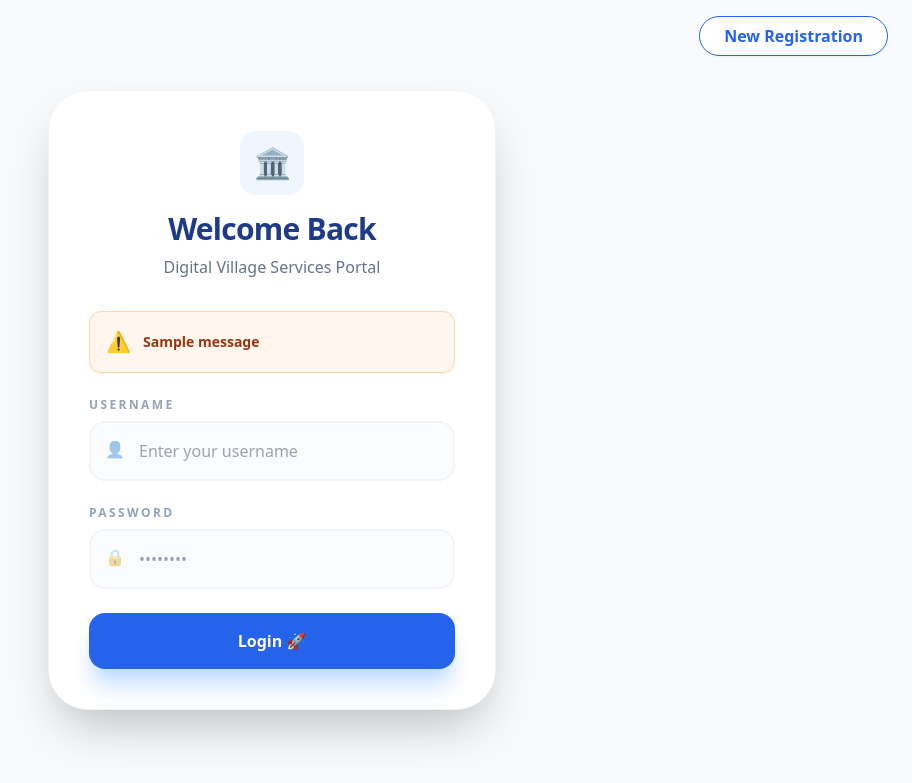
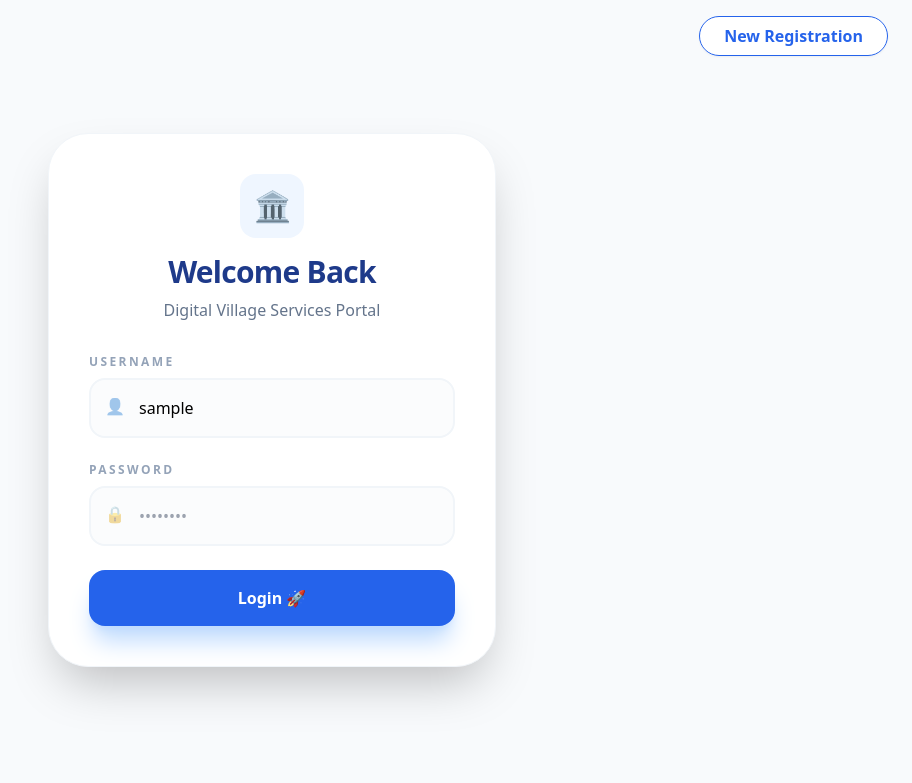
Before and after one commit to AnanthaKrishnan147/e-village-portal, a Flask app: template templates/login.html in a window 1280 px wide. Shown: the top 783 px of the page, without its empty margins (368-1280 px from the left). Run offline with Flask 3, Linux system fonts and the light colour scheme; the template is opened without the code that fills it: most values are stand-ins (such as "Sample title", 1, 10 or a date in 2020); one stand-in notice (Sample message) is shown; some libraries are stand-ins or nearby versions.

Commit message:
Enhance login functionality with improved error handling and user feedback; implement account lockout mechanism and maintain user input on failed attempts.

```diff
--- a/app.py
+++ b/app.py
@@ -136,56 +136,60 @@ def register():
 
 @app.route('/login', methods=['GET', 'POST'])
 def login():
-    # Initialize attempts counter if not present
+    # Initialize attempts if not present
     if 'login_attempts' not in session:
         session['login_attempts'] = 0
 
     if request.method == 'POST':
-        # Check if already locked out
+        username_input = request.form.get('username', '').strip()
+        password_input = request.form.get('password')
+
+        # 1. Check for Lockout
         if session['login_attempts'] >= 3:
-            flash("⛔ Account Locked: Too many failed attempts. Please contact the Village Office.", "error")
-            return render_template('login.html')
+            return render_template('login.html',
+                                   error_type="locked",
+                                   username_value=username_input)
 
-        username_input = request.form.get('username') or request.form.get('user_id')
-        password = request.form.get('password')
-
-        if not username_input:
-            flash("❌ Error: Username cannot be empty.", "error")
-            return render_template('login.html')
-
-        username_input = username_input.strip()
-
+        # 2. Database Lookup
         conn = sqlite3.connect('village_office.db', timeout=10)
         conn.row_factory = sqlite3.Row
         user = conn.execute("SELECT * FROM users WHERE username = ?", (username_input,)).fetchone()
         conn.close()
 
-        # VERIFY CREDENTIALS
-        if user and check_password_hash(user['password_hash'], password):
-            # ✅ SUCCESS: Reset attempts and Log in
-            session['login_attempts'] = 0
+        # 3. Validation Logic
+        if not user:
+            # Case A: Invalid Username
+            return render_template('login.html',
+                                   error_type="username",
+                                   username_value=username_input) # Keep what they typed
 
-            session['user_id'] = user['id']
-            session['client_id'] = user['client_id']
-            session['user_name'] = user['full_name']
-            session['role'] = user['role']
+        if not check_password_hash(user['password_hash'], password_input):
+            # Case B: Invalid Password
+            session['login_attempts'] += 1
+            remaining = 3 - session['login_attempts']
 
-            if user['role'] == 'officer':
-                return redirect(url_for('officer_dashboard'))
-            return redirect(url_for('portal'))
+            if remaining <= 0:
+                return render_template('login.html', error_type="locked", username_value=username_input)
 
-        # ❌ FAILURE: Increment attempts
-        session['login_attempts'] += 1
-        remaining = 3 - session['login_attempts']
+            return render_template('login.html',
+                                   error_type="password",
+                                   remaining=remaining,
+                                   username_value=username_input)
 
-        if remaining > 0:
-            flash(f"❌ Invalid Credentials. {remaining} attempts remaining.", "error")
-        else:
-            flash("⛔ Maximum attempts reached. Access is now locked.", "error")
+        # 4. Success
+        session['login_attempts'] = 0 # Reset counter
+        session['user_id'] = user['id']
+        session['client_id'] = user['client_id']
+        session['user_name'] = user['full_name']
+        session['role'] = user['role']
 
-        return render_template('login.html') # Stay on the login page
+        if user['role'] == 'officer':
+            return redirect(url_for('officer_dashboard'))
+        return redirect(url_for('portal'))
 
     return render_template('login.html')
+
+
 
 # --- OFFICER DASHBOARD ---
 
--- a/templates/login.html
+++ b/templates/login.html
@@ -15,6 +15,7 @@
     </div>
 
     <main class="w-full max-w-md p-10 bg-white rounded-[2.5rem] shadow-2xl border border-slate-100">
+
         <div class="text-center mb-8">
             <div class="inline-flex items-center justify-center w-16 h-16 bg-blue-50 rounded-2xl mb-4">
                 <span class="text-3xl">🏛️</span>
@@ -23,41 +24,61 @@
             <p class="text-slate-500 mt-2 font-medium">Digital Village Services Portal</p>
         </div>
 
-        {% with messages = get_flashed_messages(with_categories=true) %}
-            {% if messages %}
-                {% for category, message in messages %}
-                <div class="mb-6 p-4 rounded-xl flex items-center gap-3 shadow-sm border
-                    {% if 'Locked' in message or 'Maximum' in message %} bg-red-100 border-red-200 text-red-800
-                    {% else %} bg-orange-50 border-orange-200 text-orange-800 {% endif %}">
-                    <span class="text-xl">⚠️</span>
-                    <p class="text-sm font-bold">{{ message }}</p>
-                </div>
-                {% endfor %}
-            {% endif %}
-        {% endwith %}
+        {% if error_type == 'locked' %}
+        <div class="mb-6 p-4 bg-red-100 border border-red-200 text-red-800 rounded-xl flex items-center gap-3">
+            <span class="text-2xl">⛔</span>
+            <div>
+                <p class="font-bold text-sm">Account Locked</p>
+                <p class="text-xs">Too many failed attempts. Contact admin.</p>
+            </div>
+        </div>
+        {% endif %}
 
         <form action="/login" method="POST" class="space-y-6">
 
             <div>
                 <label class="block text-xs font-bold text-slate-400 mb-2 uppercase tracking-[0.2em]">Username</label>
                 <div class="relative">
-                    <input type="text" name="username" placeholder="Enter your username" required
-                        class="w-full p-4 pl-12 rounded-2xl border-2 border-slate-100 bg-slate-50/50 focus:bg-white focus:border-blue-500 focus:ring-4 focus:ring-blue-100 outline-none transition-all">
+                    <input type="text" name="username" placeholder="Enter your username"
+                           value="{{ username_value if username_value else '' }}"
+                           class="w-full p-4 pl-12 rounded-2xl border-2 outline-none transition-all
+                           {% if error_type == 'username' %} border-red-500 bg-red-50 text-red-900 focus:border-red-600
+                           {% else %} border-slate-100 bg-slate-50/50 focus:border-blue-500 focus:bg-white {% endif %}"
+                           {% if error_type == 'locked' %}disabled{% endif %}>
                     <span class="absolute left-4 top-4 opacity-40">👤</span>
                 </div>
+
+                {% if error_type == 'username' %}
+                    <p class="text-red-500 text-xs font-bold mt-2 ml-2 flex items-center gap-1">
+                        ❌ Invalid Username. Please check and try again.
+                    </p>
+                {% endif %}
             </div>
 
             <div>
                 <label class="block text-xs font-bold text-slate-400 mb-2 uppercase tracking-[0.2em]">Password</label>
                 <div class="relative">
-                    <input type="password" name="password" placeholder="••••••••" required
-                        class="w-full p-4 pl-12 rounded-2xl border-2 border-slate-100 bg-slate-50/50 focus:bg-white focus:border-blue-500 focus:ring-4 focus:ring-blue-100 outline-none transition-all">
+                    <input type="password" name="password" placeholder="••••••••"
+                           class="w-full p-4 pl-12 rounded-2xl border-2 outline-none transition-all
+                           {% if error_type == 'password' %} border-red-500 bg-red-50 text-red-900 focus:border-red-600
+                           {% else %} border-slate-100 bg-slate-50/50 focus:border-blue-500 focus:bg-white {% endif %}"
+                           {% if error_type == 'locked' %}disabled{% endif %}>
                     <span class="absolute left-4 top-4 opacity-40">🔒</span>
                 </div>
+
+                {% if error_type == 'password' %}
+                    <p class="text-red-500 text-xs font-bold mt-2 ml-2 flex items-center gap-1">
+                        ❌ Incorrect Password. ({{ remaining }} attempts left)
+                    </p>
+                {% endif %}
             </div>
 
-            <button type="submit" class="w-full bg-blue-600 hover:bg-blue-700 text-white font-black py-4 rounded-2xl shadow-xl shadow-blue-200 transition-all transform hover:scale-[1.02] active:scale-[0.98]">
-                Login 🚀
+            <button type="submit"
+                class="w-full py-4 rounded-2xl font-black shadow-xl transition-all transform hover:scale-[1.02] active:scale-[0.98]
+                {% if error_type == 'locked' %} bg-slate-400 cursor-not-allowed text-slate-200 shadow-none
+                {% else %} bg-blue-600 hover:bg-blue-700 text-white shadow-blue-200 {% endif %}"
+                {% if error_type == 'locked' %}disabled{% endif %}>
+                {% if error_type == 'locked' %} Locked 🔒 {% else %} Login 🚀 {% endif %}
             </button>
         </form>
 
```
Also changed, not shown: village_office.db.
